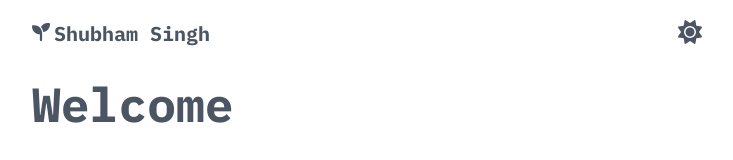
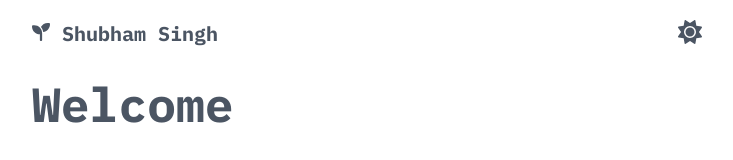
Before and after one commit to shusingh/Personal-React-Website, a React (Vite) app: page / in a window 1280 px wide. Shown: the top 160 px of the page, without its empty margins (273-1006 px from the left). Built offline with nearby package versions, Linux system fonts and the light colour scheme; a web font is replaced by a local one.

Commit message:
fixed the distance of logo from name

```diff
--- a/src/components/Header/Header.tsx
+++ b/src/components/Header/Header.tsx
@@ -11,7 +11,7 @@ const Header: React.FC = () => {
           icon={faSeedling}
           className="text-gray-600 dark:text-gray-200"
         />
-        <span className="text-xl font-bold text-gray-600 dark:text-gray-200 mt-1 ml-1">
+        <span className="text-xl font-bold text-gray-600 dark:text-gray-200 mt-1 ml-3">
           Shubham Singh
         </span>
       </div>
```
Also changed, not shown: 3 other files (tests, documents, lock files or other folders).
